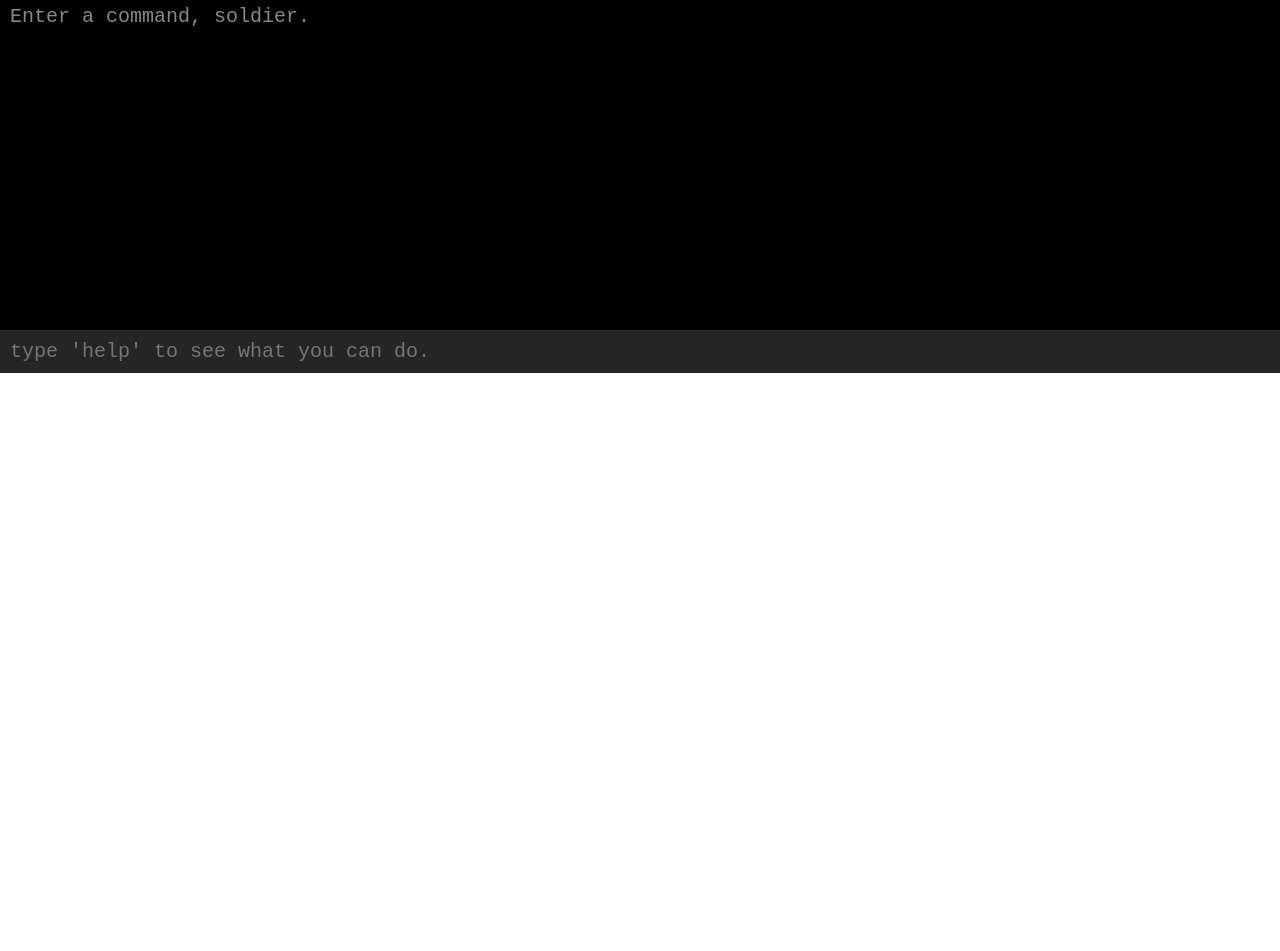
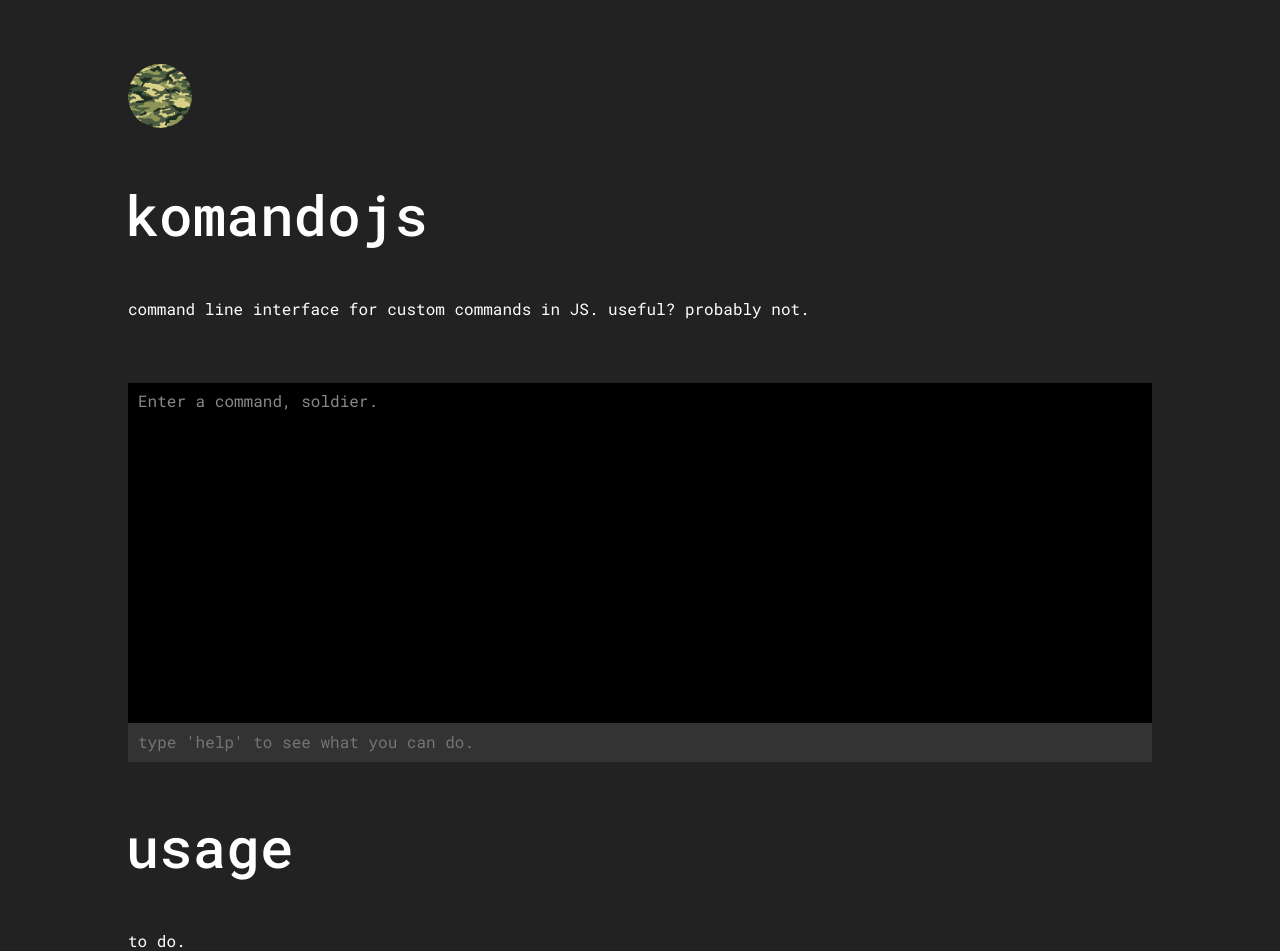
Before and after one commit to muratkemaldar/komandojs, a website: page index.html in a window 1280 px wide. Before the commit the page ends 800 px from the top, so only its background shows below. Drawn offline with nearby package versions, Linux system fonts and the light colour scheme.

Commit message:
added new stylesheet for demo page, parameter handling etc.

```diff
--- /dev/null
+++ b/demo.css
@@ -0,0 +1,90 @@
+/* http://meyerweb.com/eric/tools/css/reset/
+   v2.0 | 20110126
+   License: none (public domain)
+*/
+
+html, body, div, span, applet, object, iframe,
+h1, h2, h3, h4, h5, h6, p, blockquote, pre,
+a, abbr, acronym, address, big, cite, code,
+del, dfn, em, img, ins, kbd, q, s, samp,
+small, strike, strong, sub, sup, tt, var,
+b, u, i, center,
+dl, dt, dd, ol, ul, li,
+fieldset, form, label, legend,
+table, caption, tbody, tfoot, thead, tr, th, td,
+article, aside, canvas, details, embed,
+figure, figcaption, footer, header, hgroup,
+menu, nav, output, ruby, section, summary,
+time, mark, audio, video {
+	margin: 0;
+	padding: 0;
+	border: 0;
+	font-size: 100%;
+	font: inherit;
+	vertical-align: baseline;
+}
+/* HTML5 display-role reset for older browsers */
+article, aside, details, figcaption, figure,
+footer, header, hgroup, menu, nav, section {
+	display: block;
+}
+body {
+	line-height: 1;
+}
+ol, ul {
+	list-style: none;
+}
+blockquote, q {
+	quotes: none;
+}
+blockquote:before, blockquote:after,
+q:before, q:after {
+	content: '';
+	content: none;
+}
+table {
+	border-collapse: collapse;
+	border-spacing: 0;
+}
+
+/* MY STYLES */
+
+body {
+  padding: 0;
+  margin: 0;
+  font-family: sans-serif;
+  font-size: 16px;
+  background: #222;
+  color: white;
+  font-family: "Roboto Mono", monospace, sans-serif;
+}
+
+header {
+	margin-bottom: 4em;
+	margin-top: 4em;
+}
+
+h1, h2, h3{
+	font-size: 3.5em;
+	font-weight: 500;
+	margin-top: 1em;
+	margin-bottom: 1em;
+	margin-left: -2.5px;
+}
+
+header .icon {
+	width: 4em;
+	height: 4em;
+	border-radius: 999px;
+}
+
+p {
+	line-height: 1.33em;
+	max-width: 75%;
+}
+
+.wrapper {
+	max-width: 1024px;
+	margin: 0 auto;
+	padding: 0 2em;
+}
--- a/index.html
+++ b/index.html
@@ -3,30 +3,40 @@
 
 <head>
 	<title>komandojs demo page</title>
+
 	<script type="text/javascript" src="./komando-dev.js"></script>
+
+	<!-- page specific styles -->
+	<link rel="stylesheet" type="text/css" href="./normalize.css">
+	<link rel="stylesheet" type="text/css" href="./demo.css">
+	<link href='https://fonts.googleapis.com/css?family=Roboto+Mono:400,300,300italic,400italic,500italic,500,700,700italic' rel='stylesheet' type='text/css'>
+
 	<!-- komandojs specific styles -->
 	<link rel="stylesheet" type="text/css" href="./komando-theme.css">
-	<!-- page specific styles -->
-	<style type="text/css">
-		body {
-			padding: 0;
-			margin: 0;
-			font-family: sans-serif;
-			font-size: 20px;
-		}
-	</style>
 </head>
+
 <body>
+	<div class="wrapper">
+		<header>
+			<img src="komando.png" class="icon">
+			<h1>komandojs</h1>
+			<p>command line interface for custom commands in JS. useful? probably not.</p>
+		</header>
 
-	<!-- komando block -->
-	<div id="komando-display" class="komando-display">
-		<span>Enter a command, soldier.</span>
+		<!-- komando block -->
+		<div id="komando-display" class="komando-display">
+			<span>Enter a command, soldier.</span>
+		</div>
+		<input class="komando-input" autofocus type="text" name="komando-input" id="komando-input" placeholder="type 'help' to see what you can do." />
+
+		<h2>
+			usage
+		</h2>
+		<p>to do.</p>
 	</div>
-	<input class="komando-input" autofocus type="text" name="komando-input" id="komando-input" placeholder="type 'help' to see what you can do." />
 
 	<!-- scripts, init called on bottom -->
 	<script type="text/javascript">
-
 		komando.init({
 			input: document.getElementById('komando-input'),
 			display: document.getElementById('komando-display'),
@@ -39,8 +49,14 @@
 				},
 				{
 					command: 'goodbye',
+					acceptsParameters: true,
 					action: function(command, display, parameters){
-						display.print("see you soon " + parameters.string);
+						if (parameters) {
+							display.print("see you soon " + parameters.string);
+						} else {
+							display.print("güle güle");
+						}
+
 					}
 				}
 			],
@@ -48,7 +64,6 @@
 				console.log("komando initialized");
 			}
 		});
-
 	</script>
 </body>
 </html>
--- a/komando-dev.js
+++ b/komando-dev.js
@@ -139,7 +139,8 @@ var komando = {
 				for (var _iterator = this.commands[Symbol.iterator](), _step; !(_iteratorNormalCompletion = (_step = _iterator.next()).done); _iteratorNormalCompletion = true) {
 					var c = _step.value;
 
-					this.display.print(c.command, true, 'info');
+					var text = c.command + (c.acceptsParameters ? " ___" : "");
+					this.display.print(text, true, 'info');
 				}
 			} catch (err) {
 				_didIteratorError = true;
@@ -155,6 +156,8 @@ var komando = {
 					}
 				}
 			}
+
+			return;
 		}
 
 		// core functionality
@@ -164,7 +167,7 @@ var komando = {
 		} else {
 			// if not, loop through commands and filter (to check if it has paramaters)
 			var commandObj = this.commands.filter(function (c) {
-				return command.indexOf(c.command) === 0;
+				return command.split(" ").indexOf(c.command) === 0;
 			})[0];
 			if (commandObj) {
 				var params = {
--- a/komando-src.js
+++ b/komando-src.js
@@ -124,8 +124,10 @@ const komando = {
 		// check for help
 		if (command == 'help' || command == '/help'){
 			for (let c of this.commands) {
-				this.display.print(c.command, true, 'info');
+				let text = c.command + (c.acceptsParameters ? " ___" : "");
+				this.display.print(text, true, 'info');
 			}
+			return;
 		}
 
 		// core functionality
@@ -134,7 +136,7 @@ const komando = {
 			this.commands[this.commandMap[command]].action(command, this.display);
 		} else {
 			// if not, loop through commands and filter (to check if it has paramaters)
-			let commandObj = this.commands.filter(c => command.indexOf(c.command) === 0)[0];
+			let commandObj = this.commands.filter(c => command.split(" ").indexOf(c.command) === 0)[0];
 			if (commandObj) {
 				let params = {
 					string: command.slice(commandObj.command.length).trim(),
--- a/komando-theme.css
+++ b/komando-theme.css
@@ -1,8 +1,7 @@
 .komando-display{
   background: black;
   color: #888;
-  font-family: monospace, sans-serif;
-  padding: 5px 10px;
+  padding: 10px;
   min-height: 320px;
 }
 
@@ -33,8 +32,8 @@
 }
 
 .komando-input{
-  font-family: monospace, sans-serif;
-  background: #252525;
+  font-family: inherit;
+  background: #333;
   box-sizing: border-box;
   -moz-box-sizing: border-box;
   color: white;
```
Also changed, not shown: komando.png (added).
